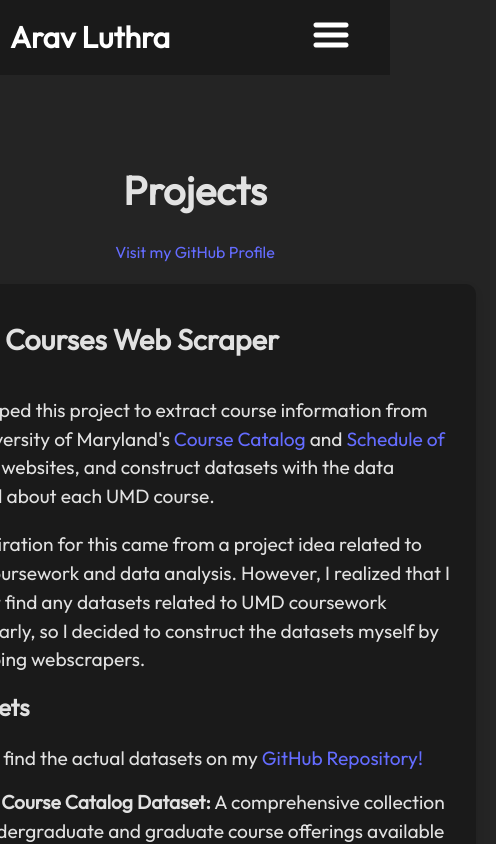
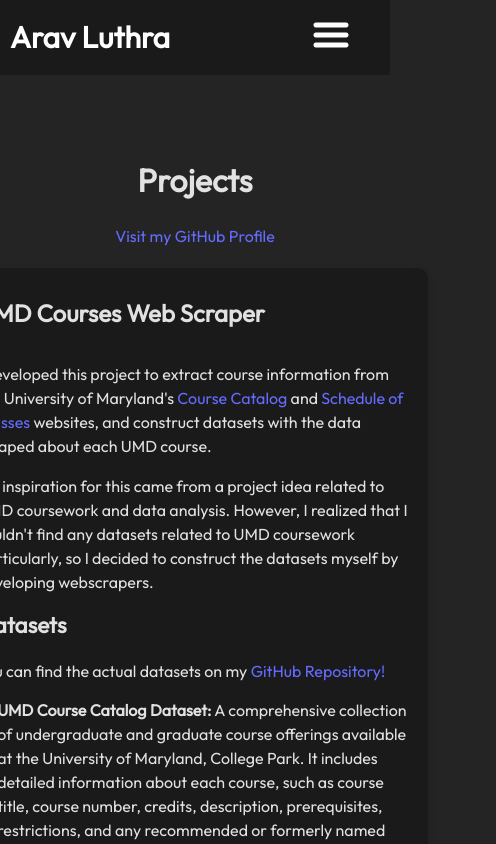
Before and after one commit to aluthra23/personal-website, a React (Vite) app: page /personal-website/projects in a window 390 px wide. Shown: the top 844 px of the page, 496 px wide, since content can reach past the window. Built offline with nearby package versions, Linux system fonts and the light colour scheme.

Commit message:
projects page adjusted

```diff
--- a/src/components/projects/projects.css
+++ b/src/components/projects/projects.css
@@ -46,7 +46,7 @@
 }
 
 .project-card a {
-  color: vars(--tertiary-color);
+  color: var(--tertiary-color);
 }
 
 .project-header {
@@ -66,7 +66,7 @@
 }
 
 .project-icons svg {
-  font-size: 1.em;
+  font-size: 1em;
   color: var(--icon-color);
 }
 
@@ -151,10 +151,25 @@
 @media only screen and (max-width: 600px) {
   .projects-container {
     padding-top: 120px;
+    padding-left: 10px;
+    padding-right: 10px;
+    /* width: 1%; */
   }
 
-  .project-icons svg {
-    font-size: 1em; /* Reduce icon size */
+  .projects-title {
+    font-size: 2em;
+  }
+
+  .github-link a {
+    font-size: 1em;
+  }
+
+  .project-title {
+    font-size: 1.5em;
+  }
+
+  .project-description, .project-features, .project-model-list, .project-steps, .project-link-list {
+    font-size: 1em;
   }
 
   .project-icons {
@@ -164,9 +179,19 @@
 
   .project-icons svg {
     flex: 0 0 20%; /* Make icons take up 20% of container width (5 icons per row) */
+    margin-right: 5px; /* Add small margin between icons */
   }
 
   .project-icons svg:not(:last-child) {
     margin-right: 0; /* Remove right margin for icons in the last column */
   }
+
+  .project-card {
+    padding: 15px;
+    margin-bottom: 20px;
+  }
+
+  .features-title, .server-title {
+    font-size: 1.4em;
+  }
 }
```
